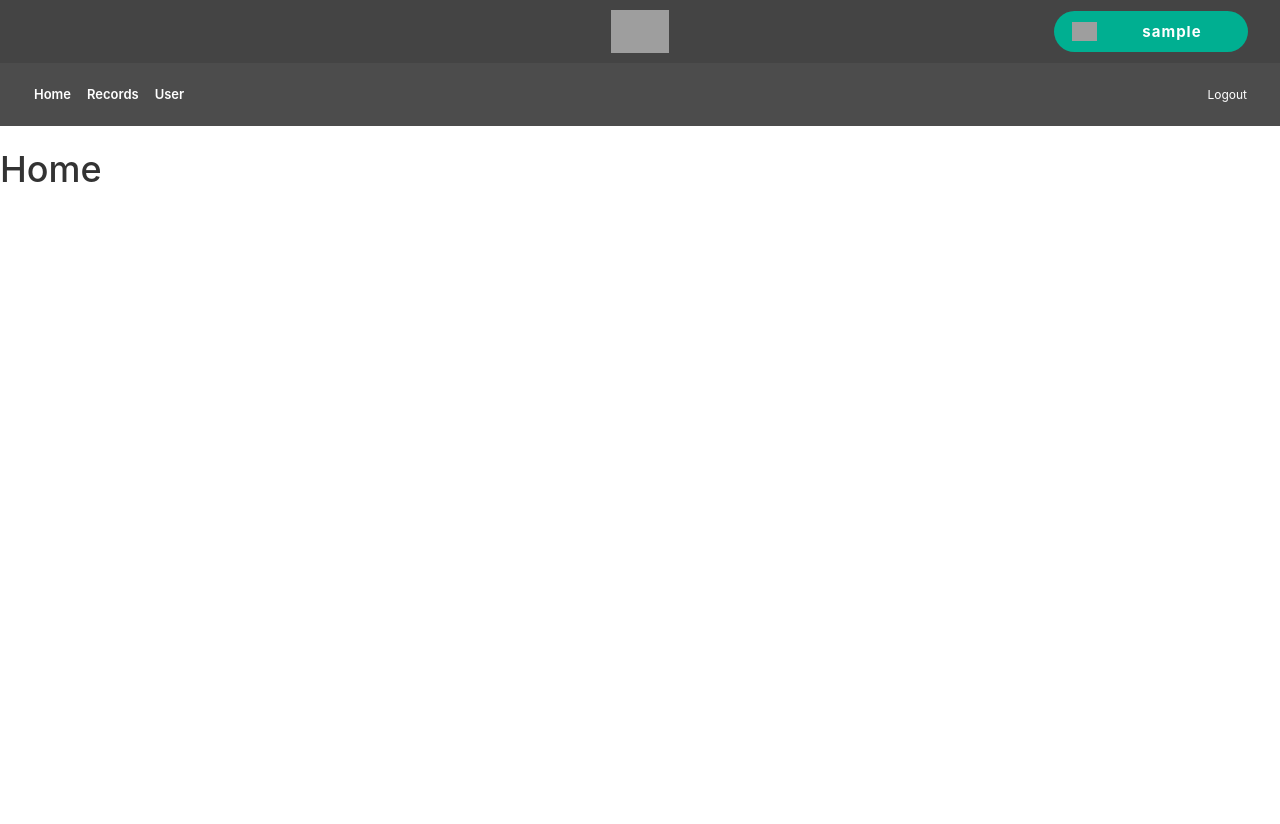
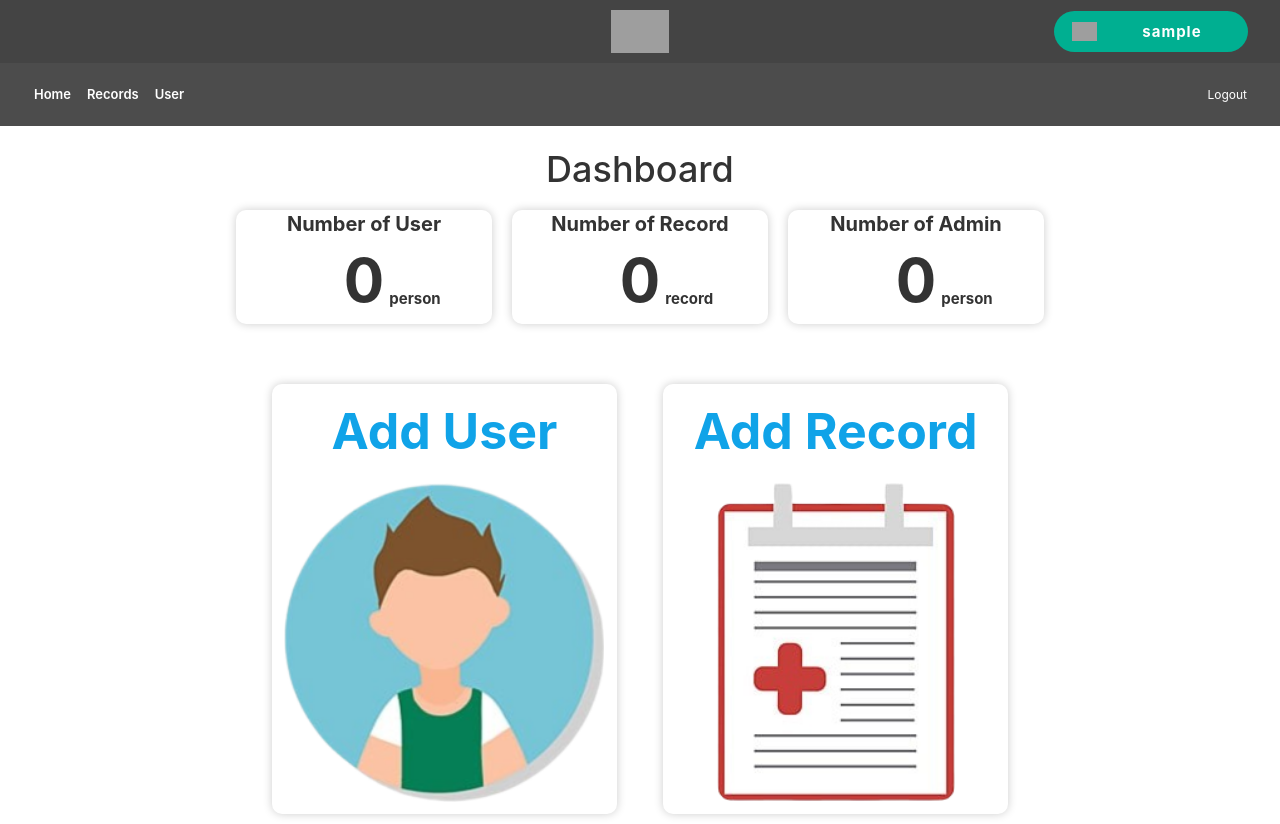
Before and after one commit to bryanbernigen/TTV-Web, a Vue app in the folder FE/: page / in a window 1280 px wide. Before the commit the page ends 800 px from the top, so only its background shows below. Built offline with nearby package versions, Linux system fonts and the light colour scheme; no server answers; sample sign-in values are in the browser's storage; grey boxes are pictures that could not be loaded.

Commit message:
feat: dashboard

```diff
--- /dev/null
+++ b/FE/src/components/DashboardCards/AddDataCard.vue
@@ -0,0 +1,45 @@
+<script setup>
+import { RouterLink } from "vue-router";
+const props = defineProps({
+    title: String,
+    imgUrl: String,
+    rerouteUrl: String,
+});
+
+const getImageUrl = () => {
+    return new URL(props.imgUrl, import.meta.url).href;
+};
+
+</script>
+
+<template>
+    <RouterLink :to="props.rerouteUrl">
+        <div class="card">
+            <h1>{{ props.title }}</h1>
+            <img :src="getImageUrl()" alt="" />
+        </div>
+    </RouterLink>
+</template>
+
+<style scoped>
+.card {
+    margin: 1rem;
+    border-radius: 1rem;
+    box-shadow: 0 0 10px rgba(0, 0, 0, 0.2);
+    display: flex;
+    flex-direction: column;
+    justify-content: center;
+    align-items: center;
+}
+
+.card h1 {
+    font-size: 5rem;
+    font-weight: bold;
+}
+
+.card img {
+    aspect-ratio: 1/1;
+    height: 40vh;
+    margin: 1vw;
+}
+</style>
--- /dev/null
+++ b/FE/src/components/DashboardCards/CountCard.vue
@@ -0,0 +1,57 @@
+<script setup>
+const props = defineProps({
+    title: String,
+    count: Number,
+    unit: String,
+});
+</script>
+
+<template>
+    <div class="card">
+        <div class="card-body">
+            <div class="card-title">{{ props.title }}</div>
+            <div class="card-content">
+                <span class="count">{{ props.count }}</span>
+                <span class="unit">{{ props.unit }}</span>
+            </div>
+        </div>
+    </div>
+</template>
+
+<style scoped>
+.card {
+    width: 20vw;
+    margin: 1rem;
+    border-radius: 1rem;
+    box-shadow: 0 0 10px rgba(0, 0, 0, 0.2);
+}
+
+.card-body {
+    margin: auto;
+    display: flex;
+    flex-direction: column;
+    justify-content: center;
+    align-items: center;
+    width: 95%;
+}
+
+.card-title {
+    font-size: 2rem;
+    font-weight: bold;
+}
+
+.card-content .count {
+    font-size: 6rem;
+    font-weight: bold;
+    position: relative;
+}
+
+.card-content .unit {
+    font-size: 1.5rem;
+    font-weight: bold;
+    position: absolute;
+    padding-top: 5rem;
+    padding-left: 0.5rem;
+}
+
+</style>
--- a/FE/src/components/Navbar.vue
+++ b/FE/src/components/Navbar.vue
@@ -48,10 +48,10 @@ const route = userDefined ? "/profile" : "/login";
             <div class="header__row">
                 <ul class="header__list header__list--second js-menu-links">
                     <li class="header__item">
-                        <a
+                        <RouterLink
                             class="header__link js-ga-nav-bar header__link--second"
-                            href="/penyakit"
-                            >Home</a
+                            to="/"
+                            >Home</RouterLink
                         >
                     </li>
                     <li class="header__item">
--- a/FE/src/components/Test.vue
+++ /dev/null
@@ -1,16 +0,0 @@
-<script setup>
-import { ref } from 'vue'
-
-const count = ref(false)
-
-function increment() {
-  count.value = true
-}
-</script>
-
-<template>
-  <button @click="increment">
-    {{ count }}
-  </button>
-  <button v-if="count">Hello</button>
-</template>
--- a/FE/src/views/HomeView.vue
+++ b/FE/src/views/HomeView.vue
@@ -1,6 +1,80 @@
 <script setup>
+import CountCard from "@/components/DashboardCards/CountCard.vue";
+import AddDataCard from "@/components/DashboardCards/AddDataCard.vue";
+import { ref } from "vue";
+import axios from "axios";
+
+const count = ref({user: 0, record: 0, admin: 0});
+
+const getCount = async () => {
+    // Get number of User
+    axios.get("http://localhost:5000/api/usercount").then((res) => {
+        count.value.user = res.data;
+    });
+
+    // Get number of Record
+    axios.get("http://localhost:5000/api/recordcount").then((res) => {
+        count.value.record = res.data;
+    });
+
+    // Get number of Admin
+    axios.get("http://localhost:5000/api/admincount").then((res) => {
+        count.value.admin = res.data;
+    });
+};
+getCount();
+
 </script>
 
 <template>
-    <h1>Home</h1>
+    <div class="main-content">
+        <h1>Dashboard</h1>
+        <div class="dashboard-container mb-5">
+            <CountCard title="Number of User" :count="count.user" unit="person" />
+            <CountCard title="Number of Record" :count="count.record" unit="record" />
+            <CountCard title="Number of Admin" :count="count.admin" unit="person" />
+        </div>
+        <div class="add-data-container">
+            <div class="add-data-half-container">
+                <AddDataCard title="Add User" rerouteUrl="users/add" imgUrl="../../assets/img/user.png"/>
+            </div>
+            <div class="add-data-half-container">
+                <AddDataCard title="Add Record" rerouteUrl="records/add" imgUrl="../../assets/img/record.png"/>
+            </div>
+        </div>
+    </div>
 </template>
+
+<style scoped>
+.main-content {
+    display: flex;
+    flex-direction: column;
+    justify-content: center;
+    align-items: center;
+    width: 100%;
+    height: 100%;
+}
+
+.dashboard-container {
+    display: flex;
+    flex-direction: row;
+    justify-content: center;
+    align-items: center;
+    width: 100%;
+    height: 100%;
+}
+
+.mb-5 {
+    margin-bottom: 5vh;
+}
+
+.add-data-container {
+    display: flex;
+    flex-direction: row;
+    justify-content: center;
+    align-items: center;
+    width: 100%;
+    height: 100%;
+    gap: 2vw;
+}
+</style>
--- a/FE/src/views/UserDetailView.vue
+++ b/FE/src/views/UserDetailView.vue
@@ -1,6 +1,5 @@
 <script setup>
 import Table from "@/components/Table.vue";
-import Test from "@/components/Test.vue";
 import axios from "axios";
 import { useRoute } from "vue-router";
 import { ref } from "vue";
```
Also changed, not shown: FE/src/assets/img/record.png (added), FE/src/assets/img/user.png (added).
